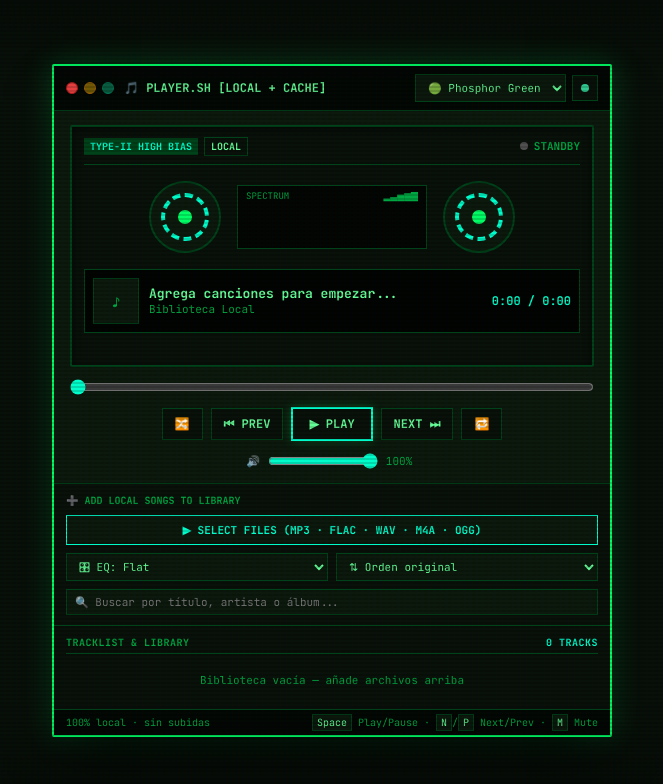
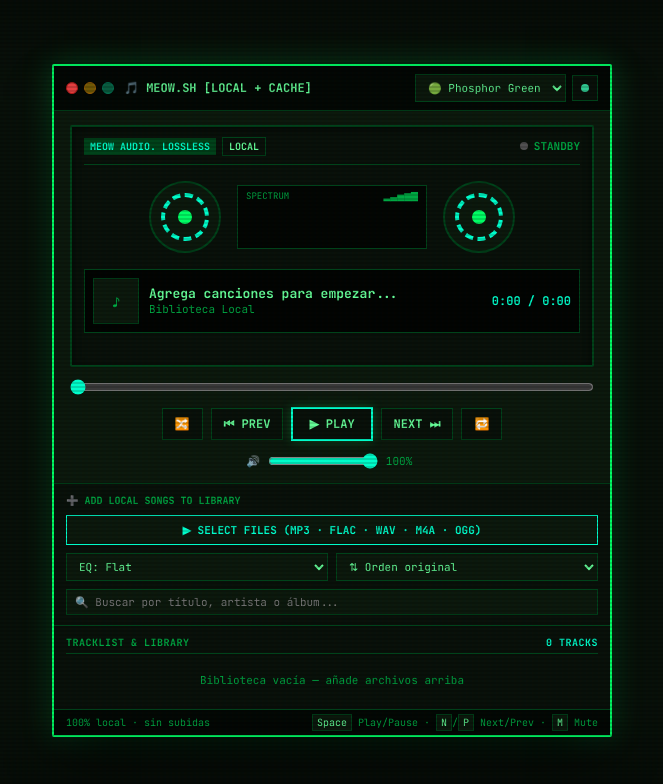
Before and after one commit to galeed/BETA-meow-TUI, a website: page index.html in a window 1280 px wide. Shown: the whole page, without its empty margins (308-971 px from the left). Drawn offline with nearby package versions, Linux system fonts and the light colour scheme.

Commit message:
Actualizar index.html

```diff
--- a/index.html
+++ b/index.html
@@ -117,7 +117,7 @@ body{padding:0;align-items:stretch}
   <div class="bar">
     <div class="dots">
       <span class="dot d1"></span><span class="dot d2"></span><span class="dot d3"></span>
-      <span class="wtitle">🎵 PLAYER.SH <span class="hide-m">[LOCAL + CACHE]</span></span>
+      <span class="wtitle">🎵 MEOW.SH <span class="hide-m">[LOCAL + CACHE]</span></span>
     </div>
     <div class="tools">
       <select id="theme" class="sel th" aria-label="Tema">
@@ -131,7 +131,7 @@ body{padding:0;align-items:stretch}
     <div class="deck">
       <div class="cass">
         <div class="row top">
-          <div class="row" style="gap:6px"><span class="badge b1">TYPE-II HIGH BIAS</span><span class="badge b2" id="fmt">LOCAL</span></div>
+          <div class="row" style="gap:6px"><span class="badge b1">MEOW AUDIO. LOSSLESS</span><span class="badge b2" id="fmt">LOCAL</span></div>
           <div class="stat"><span class="led" id="led"></span><span id="stxt">STANDBY</span></div>
         </div>
         <div class="reels">
@@ -172,7 +172,7 @@ body{padding:0;align-items:stretch}
         <input type="file" id="files" multiple accept=".mp3,.wav,.ogg,.flac,.m4a,.aac,audio/*"></div>
       <div class="row" style="gap:8px">
         <select id="eq" class="sel" style="flex:1" aria-label="Ecualizador">
-          <option value="flat">🎛 EQ: Flat</option><option value="bass">EQ: Bass Boost</option><option value="elec">EQ: Electronic</option><option value="hard">EQ: Hardstyle</option><option value="dance">EQ: Dance</option><option value="hip">EQ: Hip-Hop</option><option value="rnb">EQ: R&amp;B</option><option value="pop">EQ: Pop</option><option value="rock">EQ: Rock</option><option value="class">EQ: Classical</option><option value="acou">EQ: Acoustic</option><option value="vocal">EQ: Vocal</option><option value="pure">EQ: Pure Hi-Res</option>
+          <option value="flat">EQ: Flat</option><option value="bass">EQ: Bass Boost</option><option value="elec">EQ: Electronic</option><option value="hard">EQ: Hardstyle</option><option value="dance">EQ: Dance</option><option value="hip">EQ: Hip-Hop</option><option value="rnb">EQ: R&amp;B</option><option value="pop">EQ: Pop</option><option value="rock">EQ: Rock</option><option value="class">EQ: Classical</option><option value="acou">EQ: Acoustic</option><option value="vocal">EQ: Vocal</option><option value="pure">EQ: Pure Hi-Res</option>
         </select>
         <select id="sort" class="sel" style="flex:1" aria-label="Ordenar">
           <option value="seq">⇅ Orden original</option><option value="title">⇅ Título</option><option value="artist">⇅ Artista</option><option value="album">⇅ Álbum</option>
```
